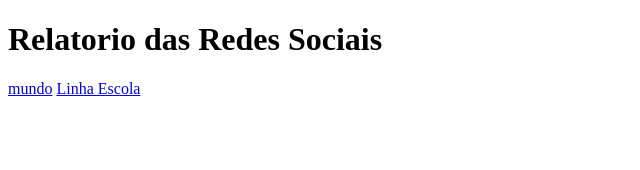
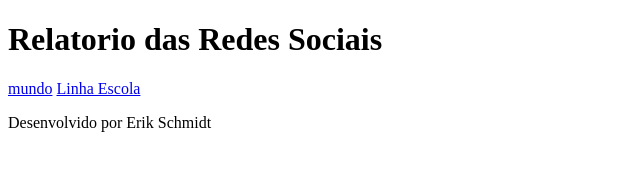
Before and after one commit to triZe7/Rede-sociais, a plain HTML site: page index.html in a window 1280 px wide. Shown: the whole page, without its empty margins (0-640 px from the left). Drawn offline with Linux system fonts and the light colour scheme.

Commit message:
é us guri

```diff
--- a/index.html
+++ b/index.html
@@ -16,12 +16,11 @@
     <main class="graficos-section">
         <section id="graficos-container"
         class="graficos-container">
-
-        </section>
-
+      <!--crie os graficos aqui-->
+      </section>
     </main>
     <footer>
-
+        <p>Desenvolvido por Erik Schmidt</p>
     </footer>
 </body>
 </html>
--- a/style.css
+++ b/style.css
@@ -0,0 +1,5 @@
+@import url('https://fonts.googleapis.com/css2?family=Dancing+Script:wght@400..700&display=swap');
+
+:root{
+    --
+}
```
